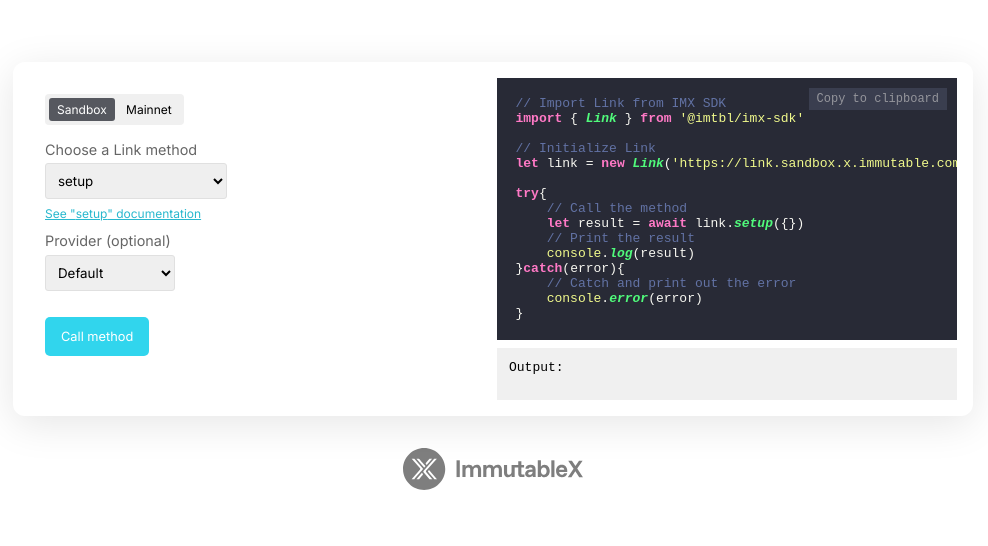
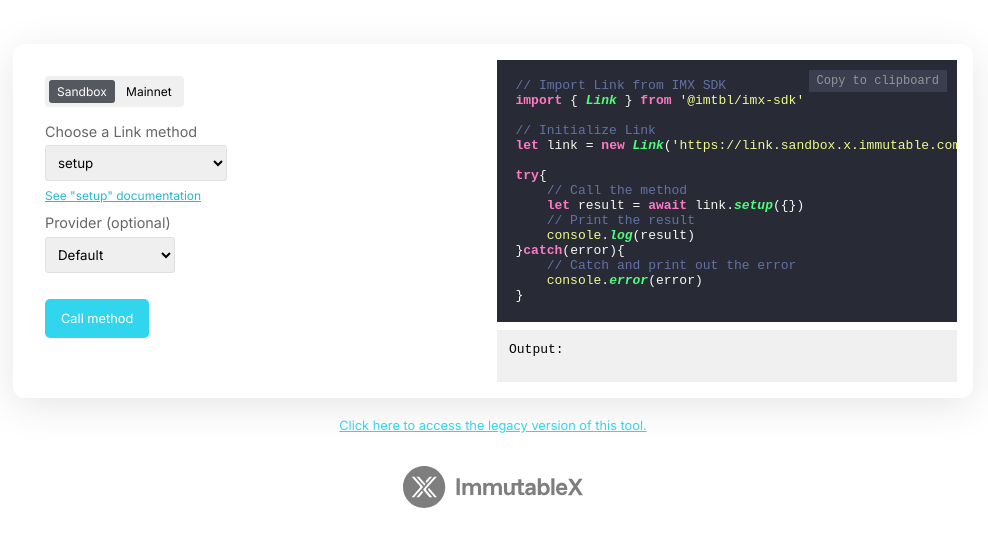
Before and after one commit to 8bNFT/interactive-link-reference, a Svelte app: page / in a window 1280 px wide. Shown: the part 122-668 px from the top of the page, without its empty margins (147-1135 px from the left). Built offline with nearby package versions, Linux system fonts and the light colour scheme.

Commit message:
update vite, fixed svelte version, legacy link

```diff
--- a/index.html
+++ b/index.html
@@ -9,12 +9,10 @@
     <title>[IMX] Link reference</title>
     <script type="module">
       // I hate bundlers
-      import { Buffer } from "buffer";
+      import { Buffer } from "buffer/";
       window.Buffer = Buffer
-    </script>
-    <script>
-      globalThis.global = window;
-      globalThis.process = {env: {}}
+      window.global = window
+      window.process = {env: {}}
     </script>
   </head>
   <body>
--- a/src/App.svelte
+++ b/src/App.svelte
@@ -69,14 +69,31 @@
     <Output {output} />
   </div>
 
-  <a href="https://docs.x.immutable.com/docs" target="_blank">
-    <img class="logo" src="./logo.svg" />
-  </a>
+  <div class="legacy">
+    <a href="https://tools.immutable.com/link-reference-legacy/">
+      Click here to access the legacy version of this tool.
+    </a>
+  </div>
+  <div>
+    <a href="https://docs.x.immutable.com/docs" target="_blank">
+      <img class="logo" src="./logo.svg" />
+    </a>
+  </div>
 </div>
 
 
 
 <style>
+  .legacy {
+    text-align: center;
+    margin-top: 1rem
+  }
+
+  .legacy a {
+    font-size: .8rem;
+    color: var(--accent)
+  }
+
   .logo {
     margin-top: 2rem;
     width: 180px;
--- a/src/fields.js
+++ b/src/fields.js
@@ -229,11 +229,12 @@
     },
     offers: {
         makeOffer: {
-            networks: [], // alternative to disabled: true, allows method to be selected, but can't be called
+            // networks: [], // alternative to disabled: true, allows method to be selected, but can't be called
             fields: {
                 type: {
                     field_type: "constant",
-                    value: "ERC721"
+                    value: "ERC721",
+                    ignore: true
                 },
                 ...type_fields,
                 amount: field(type_fields.amount, { include: true }),
@@ -246,7 +247,7 @@
             }
         },
         cancelOffer: {
-            networks: [], // alternative to disabled: true, allows method to be selected, but can't be called
+            // networks: [], // alternative to disabled: true, allows method to be selected, but can't be called
             fields: {
                 orderId: {
                     label: "Order ID",
@@ -255,7 +256,7 @@
             }
         },
         acceptOffer: {
-            networks: [], // alternative to disabled: true, allows method to be selected, but can't be called
+            // networks: [], // alternative to disabled: true, allows method to be selected, but can't be called
             fields: {
                 orderId: {
                     label: "Order ID",
--- a/vite.config.js
+++ b/vite.config.js
@@ -15,8 +15,7 @@
   plugins: [svelte()],
   resolve: {
     alias: {
-      'src': path.resolve(__dirname, 'src'),
-      'https': path.resolve(__dirname, 'node_modules/stream-http')
+      'src': path.resolve(__dirname, 'src')
     }
 }
 })
```
Also changed, not shown: package.json (+6 -6 lines), 1 other file (tests, documents, lock files or other folders).
